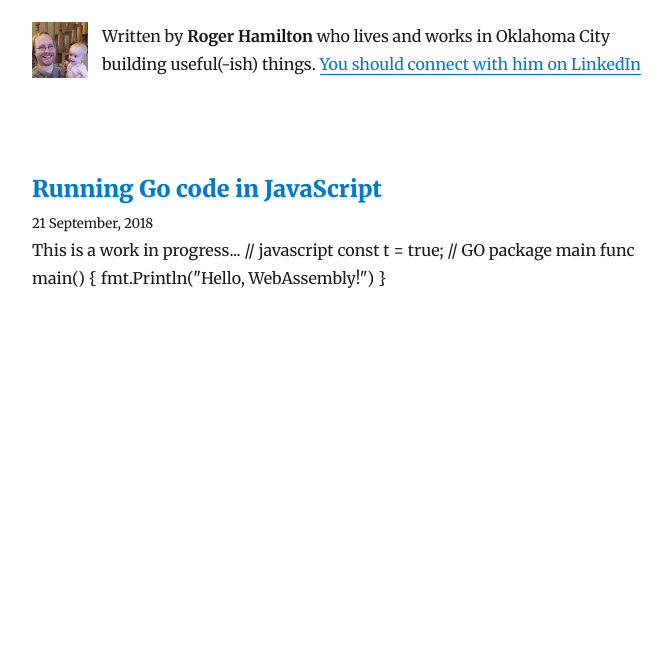
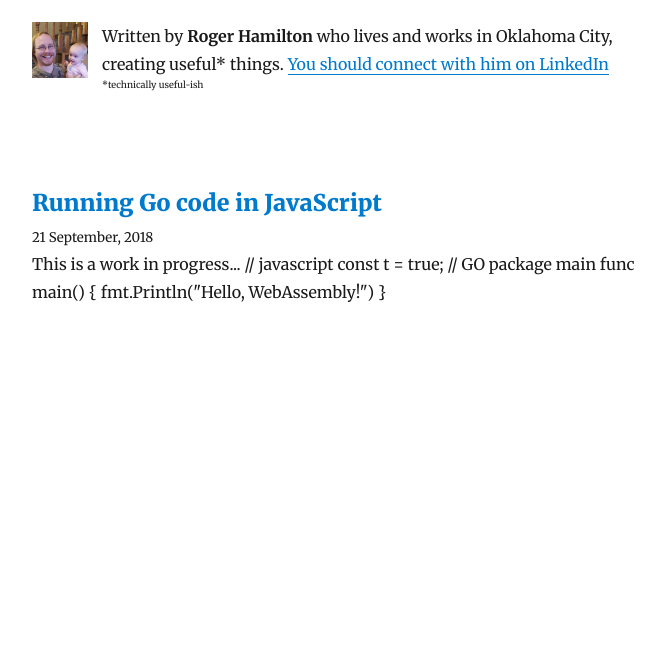
Before and after one commit to roger-hamilton/faros-static, a Gatsby site: page / in a window 1280 px wide. Shown: the part 132-800 px from the top of the page, without its empty margins (293-965 px from the left). Built offline with nearby package versions, Linux system fonts and the light colour scheme; Gatsby itself is replaced by a stand-in of ours; some packages are replaced by stand-ins of ours.

Commit message:
edit bio

```diff
--- a/src/components/Bio.js
+++ b/src/components/Bio.js
@@ -6,7 +6,7 @@ import 'typeface-merriweather';
 import styled from 'styled-components';
 
 import profilePic from './profile-pic.jpg';
-import { rhythm } from '../utils/typography';
+import { rhythm, scaled } from '../utils/typography';
 
 const Container = styled.div`
   display: flex;
@@ -20,14 +20,19 @@ const ProfilePic = styled.img`
   height: ${rhythm(2)};
 `;
 
+const Small = styled.div`
+  ${scaled(-3 / 5)}
+`;
+
 const Bio = () => (
   <Container>
     <ProfilePic src={profilePic} alt="Roger Hamilton" />
     <p>
       Written by{' '}<strong>Roger Hamilton</strong>{' '}
-      who lives and works in Oklahoma City building useful(-ish) things.
+      who lives and works in Oklahoma City, creating useful* things.
       {' '}
       <a href="https://www.linkedin.com/in/roger-hamilton-995b6290/">You should connect with him on LinkedIn</a>
+      <Small>*technically useful-ish</Small>
     </p>
   </Container>
 );
```
